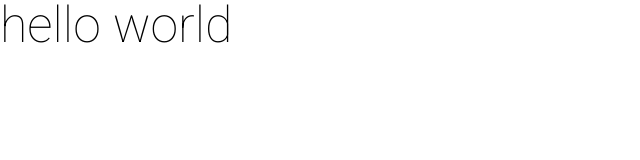
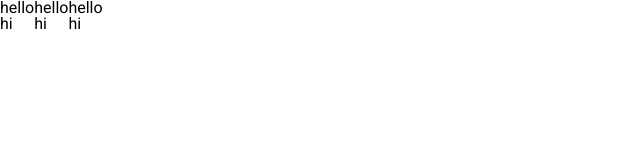
Before and after one commit to GeorgeHawat/htmlEmails, a website: page public/index.html in a window 1280 px wide. Shown: the whole page, without its empty margins (0-640 px from the left). Drawn offline with Linux system fonts and the light colour scheme.

Commit message:
created header row of email design

```diff
--- a/public/index.html
+++ b/public/index.html
@@ -8,6 +8,17 @@
     <script async defer src="https://buttons.github.io/buttons.js"></script>
   </head>
   <body>
-    <h1>hello world</h1>
+    <table>
+      <tr>
+        <th>hello</th>
+        <th>hello</th>
+        <th>hello</th>
+      </tr>
+      <tr>
+        <td>hi</td>
+        <td>hi</td>
+        <td>hi</td>
+      </tr>
+    </table>
   </body>
 </html>
```
